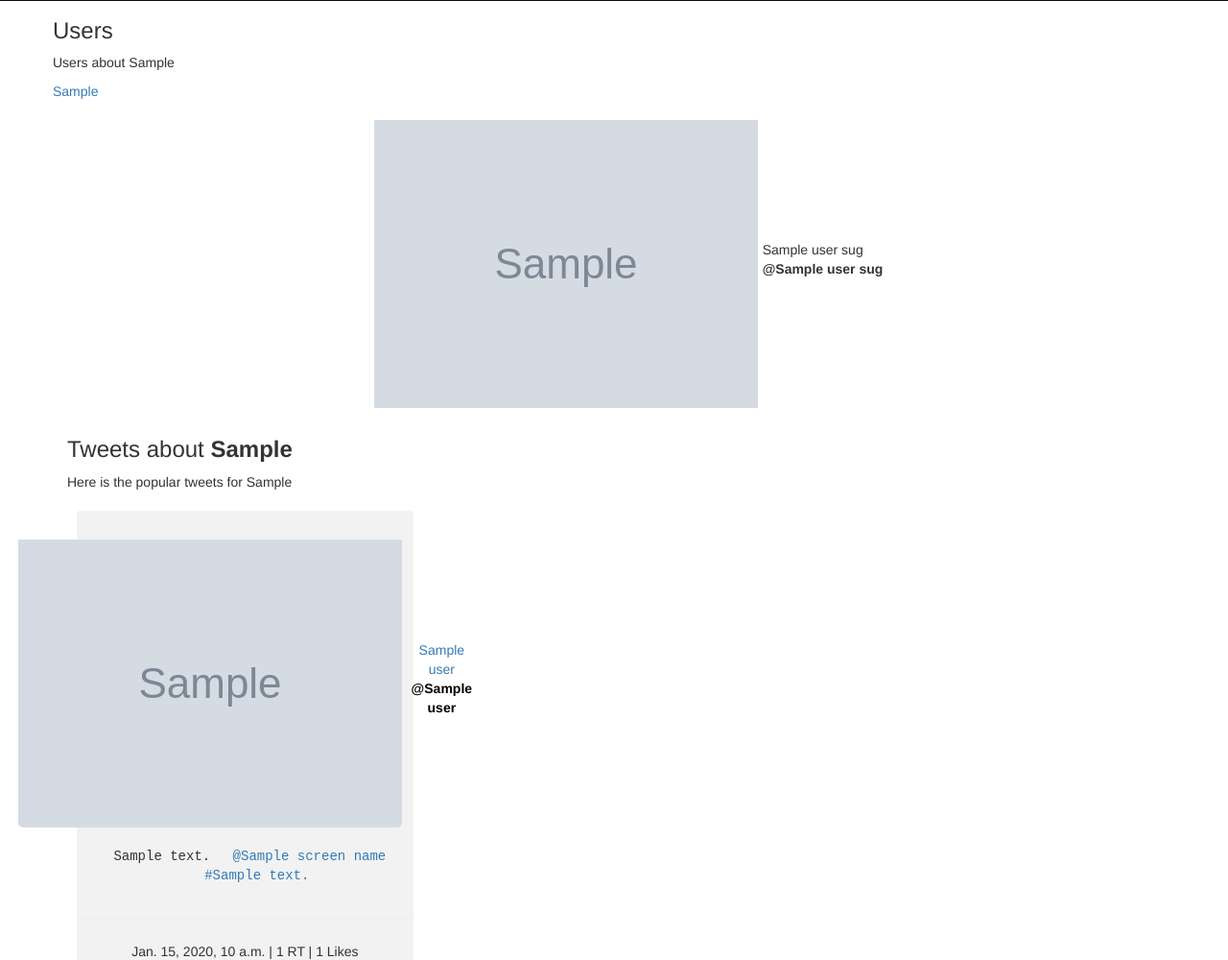
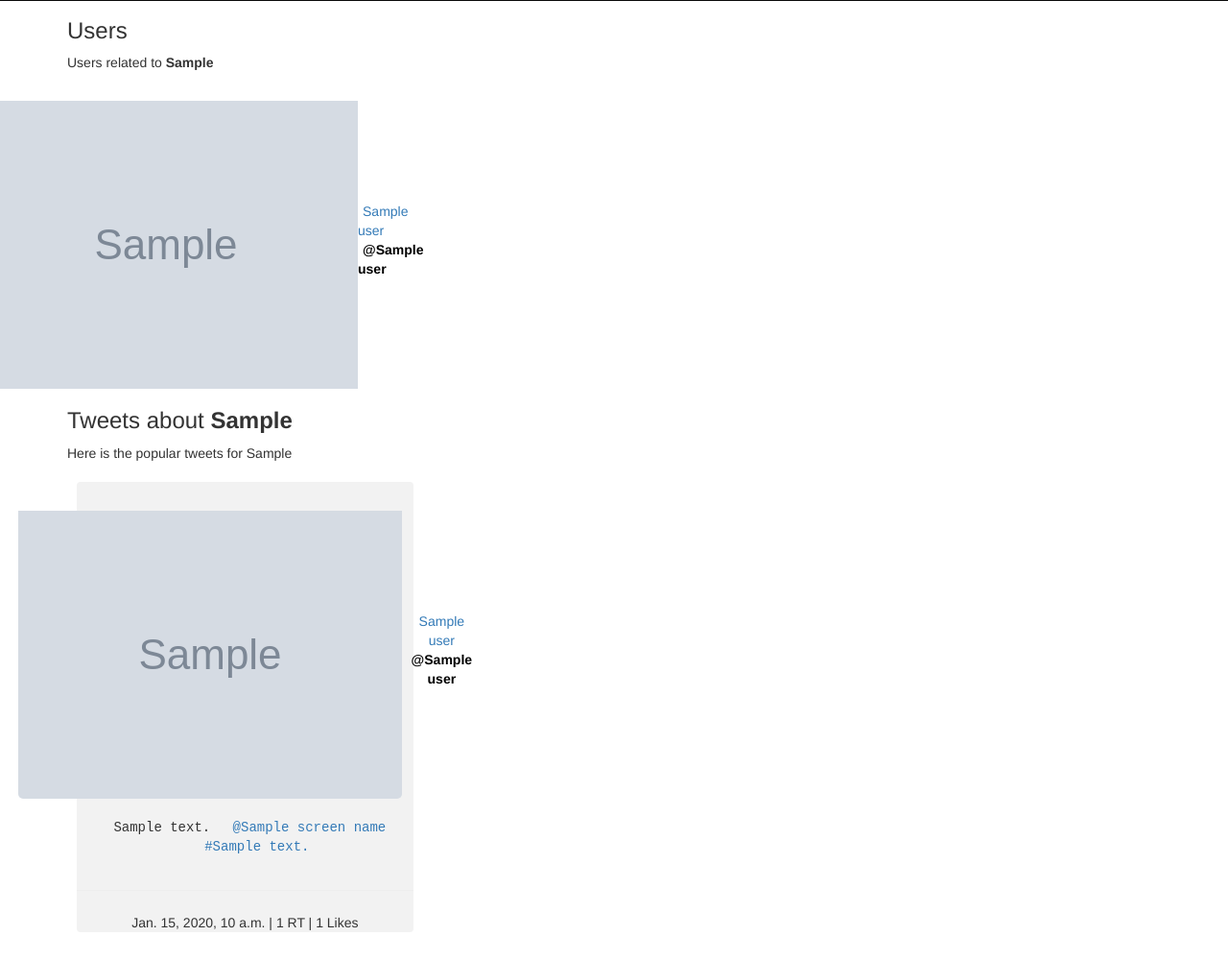
Before and after one commit to 404-brain/Django-TwitterTrends, a Django app: template templates/trends/search/no-hash-search.html in a window 1280 px wide. Shown: the part 51-1051 px from the top of the page at 96% size. Run offline with Django 3.2, Linux system fonts and the light colour scheme; the template is opened without the code that fills it: most values are stand-ins (such as "Sample title", 1, 10 or a date in 2020); grey boxes marked "Sample" are stand-in pictures; some libraries are stand-ins or nearby versions.

Commit message:
Added users related to category

```diff
--- a/templates/trends/search/no-hash-search.html
+++ b/templates/trends/search/no-hash-search.html
@@ -4,26 +4,25 @@
 <!--                CONTAINER LEFT | USERS           -->
     <div class="container">
     {% block content %}
-        <div class="row">
-            <div class="col">
-                <h3>Users</h3>
-                <p>Users about {{user_search}}</p>
-                <a href="user/{{user_sug.screen_name}}">
-                    {{user_sug}}
+        <h3>Users</h3>
+        <p>Users related to <strong>{{user_search}}</strong></p>
+        <div class="user-suggestions">
+            {% for users in user_sug %}
+            <section class="user-info">
+                <span id="user-img"><img src="{{users.profile_image_url}}"></span>
+                <a href="{% url 'users' user_name=users.screen_name %}">
+                    <div id="username-info">
+                        <span id="name">{{users.name}}</span>
+                        <br>
+                        <span style="color:black;" id="username"><b>@{{users.screen_name}}</b></span>
+                        {% if users.verified %}
+                        <img id="verified-badge" style="width:20px;" src="{% static 'trends/img/verified.png' %}">
+                        {% endif %}
+                    </div>
                 </a>
-            </div>
+            </section>
+            {% endfor %}
         </div>
-        <section class="user-info container">
-            <span id="user-img"><img src="{{user_sug.profile_image_url}}"></span>
-            <div id="username-info">
-                <span id="name">{{user_sug.name}}</span>
-                <br>
-                <span id="username"><b>@{{user_sug.screen_name}}</b></span>
-                {% if user_sug.verified %}
-                <img id="verified-badge" style="width:20px;" src="{% static 'trends/img/verified.png' %}">
-                {% endif %}
-            </div>
-        </section>
     {% endblock %}
     </div>
 <!--                ----------             -->
```
